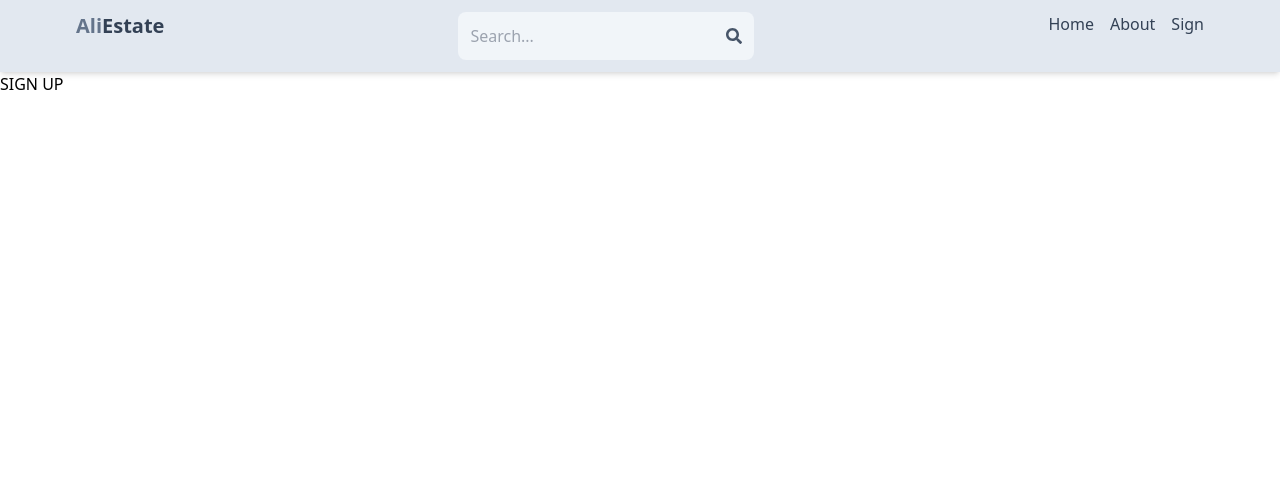
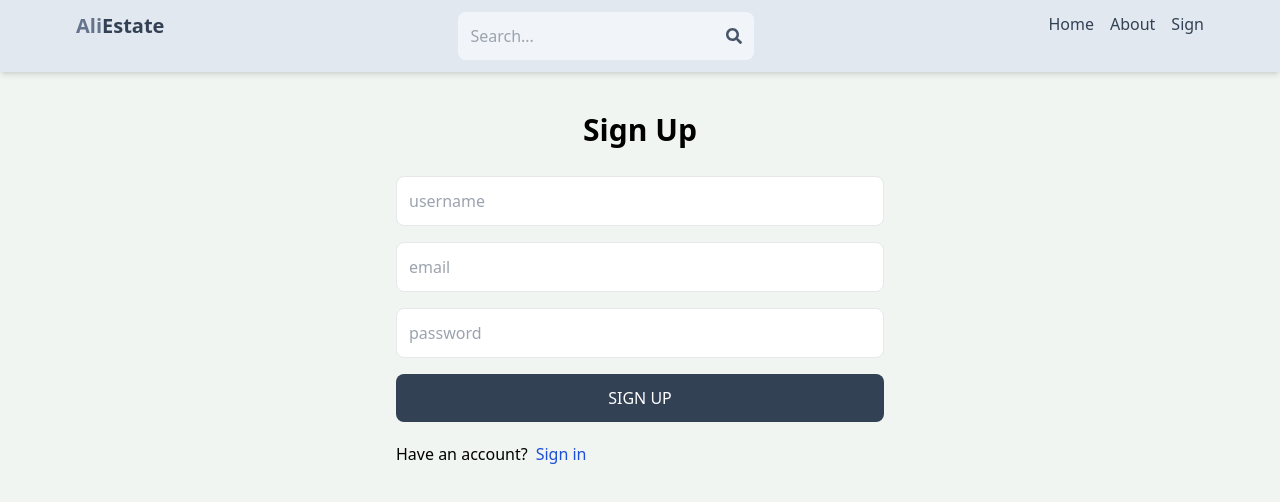
Before and after one commit to mohtashim220/real-estate-marketplace-summer-training-project-, a React (Vite) app in the folder client/: page /sign-up in a window 1280 px wide. Shown: the top 502 px of the page. Built offline with nearby package versions, Linux system fonts and the light colour scheme.

Commit message:
complete signup page UI

```diff
--- a/client/src/index.css
+++ b/client/src/index.css
@@ -1,3 +1,7 @@
 @tailwind base;
 @tailwind components;
 @tailwind utilities;
+
+body{
+  background-color: rgb(241,245,241);
+}
--- a/client/src/pages/SignUp.jsx
+++ b/client/src/pages/SignUp.jsx
@@ -1,9 +1,24 @@
-import React from 'react'
+import {Link} from 'react-router-dom'
 
 export default function SignUp() {
   return (
-    <div>
-      SIGN UP
+    <div className='p-3 max-w-lg mx-auto'>
+      <h1 className='text-3xl text-center font-semibold my-7'>Sign Up
+      </h1>
+      <form className='flex flex-col gap-4 '>
+      <input type='text' placeholder='username' className='border p-3 rounded-lg' id='udername' />
+      <input type='text' placeholder='email' className='border p-3 rounded-lg' id='email' />
+      <input type='text' placeholder='password' className='border p-3 rounded-lg' id='password' />
+
+       <button className='bg-slate-700 text-white p-3 rounded-lg uppercase hover:opacity-95 disabled:opacity-80'>sign up</button>
+      </form>
+      <div className='flex gap-2 mt-5'>
+        <p>Have an account?</p>
+        <Link to={"/sign-in"}>
+          <span className='text-blue-700'>Sign in</span>
+        </Link>
+
+      </div>
     </div>
   )
 }
```
